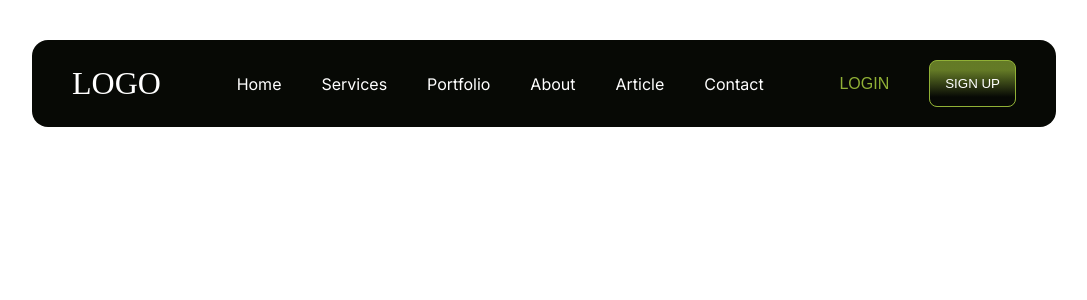
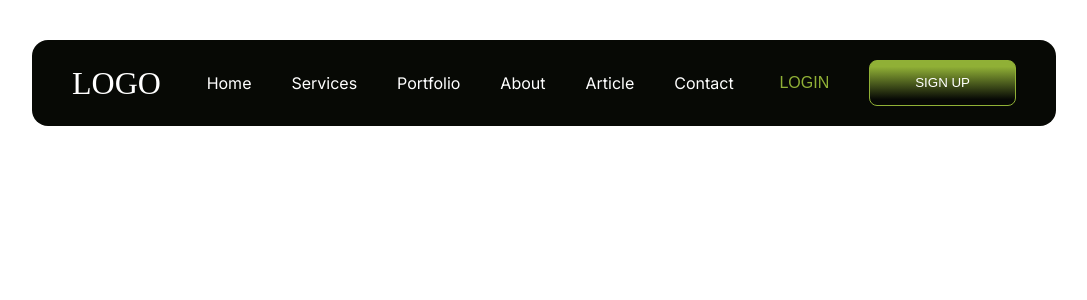
Before and after one commit to ismylsmylv/Grapher, a Next.js app: page /components/navbar in a window 1280 px wide. Shown: the top 300 px of the page, without its empty margins (96-1183 px from the left). Built offline with nearby package versions, Linux system fonts and the light colour scheme; a web font is replaced by a local one.

Commit message:
style fixes

```diff
--- a/src/app/components/navbar/style.scss
+++ b/src/app/components/navbar/style.scss
@@ -39,6 +39,7 @@
             align-items: center;
             justify-content: center;
             gap: 40px;
+            font-family: 'Poppins';
 
             .login {
                 font-size: 16px;
@@ -48,12 +49,19 @@
             }
 
             .signup {
-                padding: 15px;
+                line-height: 24px;
+                padding: 10px 45px;
                 color: white;
                 text-transform: uppercase;
                 border-radius: 8px;
                 border: 1px solid $green;
-                background: linear-gradient(180deg, rgba(7, 9, 5, 0.32) 20%, rgba(7, 9, 5, 1) 80%), $green;
+                background: rgb(144, 176, 54);
+                background: linear-gradient(180deg, rgba(144, 176, 54, 1) 13%, rgba(7, 9, 5, 0.32) 87%);
+                transition: 200ms linear;
+
+                &:hover {
+                    background-color: $green;
+                }
             }
         }
     }
--- a/src/app/page.tsx
+++ b/src/app/page.tsx
@@ -8,7 +8,7 @@ export default function Home() {
       <Image
         src={HeroImg}
         alt="Hero Image"
-        style={{ width: "100vw", objectFit: "cover" }}
+        style={{ width: "100%", objectFit: "cover" }}
       />
     </>
   );
```
